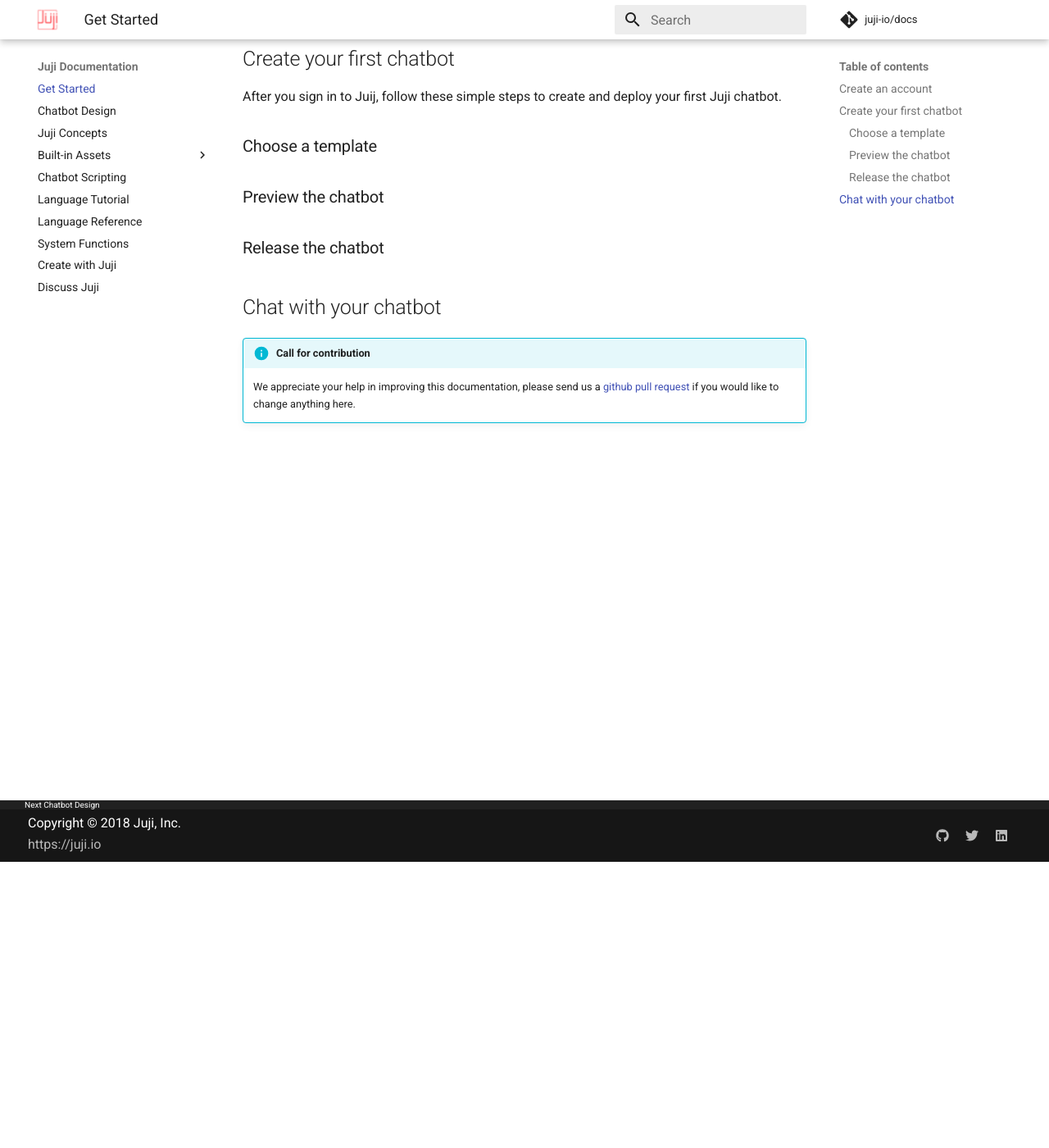
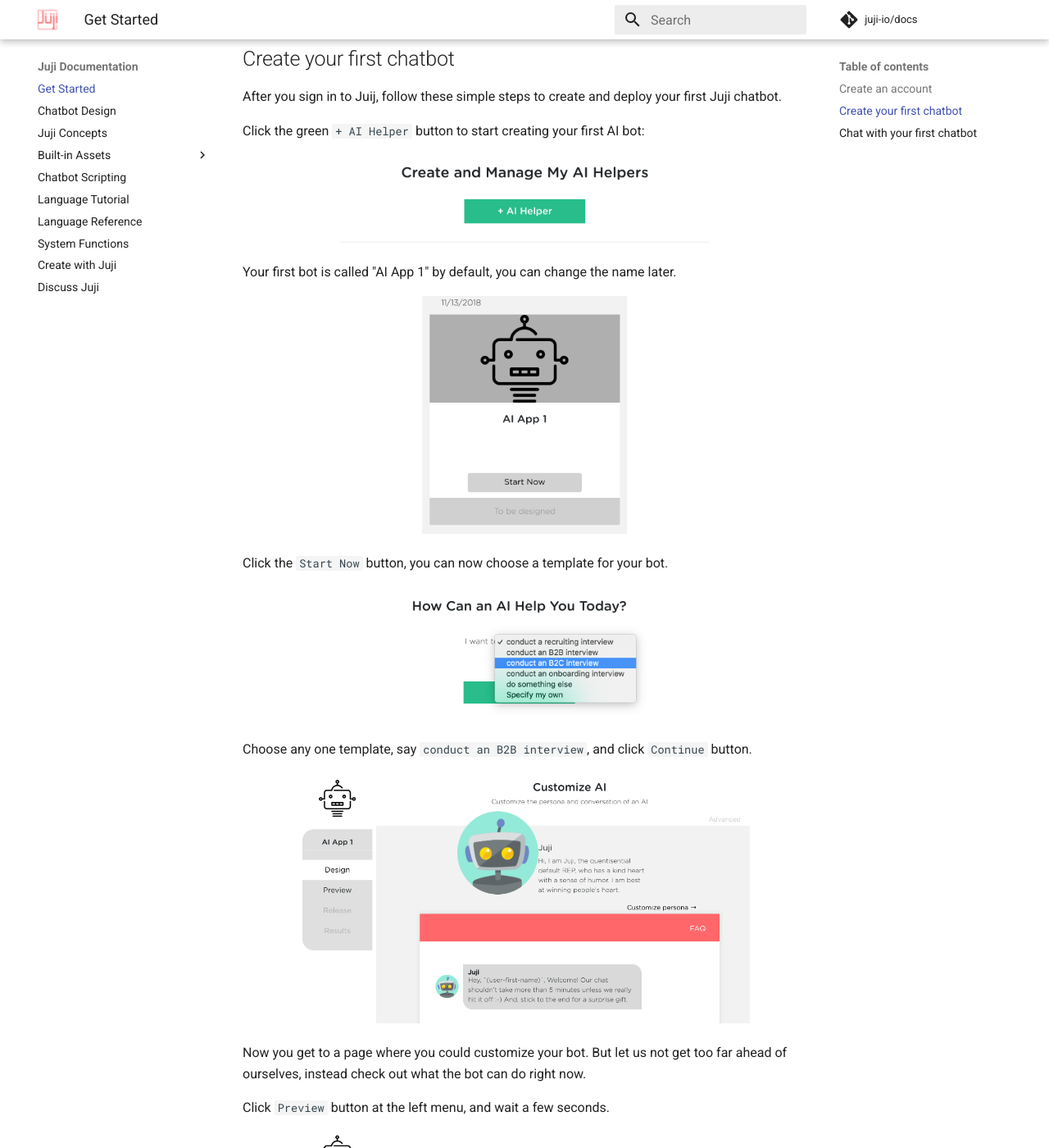
Before and after one commit to juji-io/docs, an MkDocs documentation site: the page built from docs/index.md, in a window 1280 px wide and 1400 px high, scrolled down 349 px. Shown: the whole window at 82% size. Built offline with MkDocs 1.6.1 and Material for MkDocs 9.7.7, drawn with Linux system fonts in a browser that asks for light colours; comment, search, counter and statistics services are not loaded; some of the changed text lies outside the part shown.

Commit message:
first pass of get started

```diff
--- a/docs/index.md
+++ b/docs/index.md
@@ -14,17 +14,63 @@
 After you sign in to Juij, follow these simple steps to create and deploy your
 first Juji chatbot.
 
-### Choose a template
+Click the green `+ AI Helper` button to start creating your first AI bot:
 
-### Preview the chatbot
+<p align="center"><img src="img/create-ai.png" alt="Create an AI" width="450"/></p>
 
-### Release the chatbot
+Your first bot is called "AI App 1" by default, you can change the name later.
 
-## Chat with your chatbot
+<p align="center"><img src="img/ai-app-1.png" alt="AI App 1" width="250"/></p>
 
+Click the `Start Now` button, you can now choose a template for your bot.
 
+<p align="center"><img src="img/choose-template.png" alt="Choose a template" width="350"/></p>
 
-!!! info "Call for contribution"
-    We appreciate your help in improving this documentation, please send us a
-    [github pull request](https://github.com/juji-io/docs) if you would like to
-    change anything here.
+Choose any one template, say `conduct an B2B interview`, and click `Continue` button.
+
+<p align="center"><img src="img/design-page.png" alt="Design page" width="550"/></p>
+
+Now you get to a page where you could customize your bot. But let us not get too
+far ahead of ourselves, instead check out what the bot can do right now.
+
+Click `Preview` button at the left menu, and wait a few seconds.
+
+<p align="center"><img src="img/chat-preview.png" alt="Preview page" width="550"/></p>
+
+Now we see that our first bot starts the chat. You can chat with the bot to see
+how it does. It is pretty cool, huh?
+
+Now let's release the bot to the world! Click `Release` menu on the left.
+
+<p align="center"><img src="img/release-web.png" alt="Release page" width="550"/></p>
+
+Click `Get Started` button on the `Web` channel.
+
+<p align="center"><img src="img/cover-page.png" alt="Cover page" width="550"/></p>
+
+Now you get to a page where you could customize the cover page of your bot. We
+can do that later. Click `Next` at the right bottom.
+
+<p align="center"><img src="img/generate-url.png" alt="Generate URL" width="550"/></p>
+
+Click `Generate URL`
+
+<p align="center"><img src="img/copy-url.png" alt="Copy URL" width="550"/></p>
+
+Now your bot is deployed.
+
+You have two URLs. The first URL is the production deployment of your bot. The
+second URL is for sending to your friends for testing. The two URLs host the
+same chat bot, but the later will not mess up your results reporting.
+
+## Chat with your first chatbot
+
+Point your browser to the URL above.
+
+<p align="center"><img src="img/chat-cover.png" alt="Chat cover page" width="600"/></p>
+
+Only first name is required for chatting with Juji bots (but is configurable by you).
+
+<p align="center"><img src="img/chat-mary.png" alt="Chat with Mary" width="550"/></p>
+
+You are now chatting with your first deployed Juji bot!
--- a/mkdocs.yml
+++ b/mkdocs.yml
@@ -54,6 +54,7 @@
       link: 'https://twitter.com/juji_io'
     - type: 'linkedin'
       link: 'https://www.linkedin.com/company/juji-io/'
+
 nav:
   - Get Started: index.md
   - Chatbot Design: design.md
--- a/theme/partials/footer.html
+++ b/theme/partials/footer.html
@@ -44,7 +44,7 @@
             {{ config.copyright }}
           </div>
         {% endif %}
-        <a href="https://juji.io">https://juji.io</a>
+        All rights reserved.
       </div>
       {% block social %}
         {% include "partials/social.html" %}
```
Also changed, not shown: docs/img/ai-app-1.png (added), docs/img/chat-cover.png (added), docs/img/chat-mary.png (added), docs/img/chat-preview.png (added), docs/img/choose-template.png (added), docs/img/copy-url.png (added), docs/img/cover-page.png (added), docs/img/create-ai.png (added), docs/img/design-page.png (added), docs/img/generate-url.png (added), docs/img/release-web.png (added).
